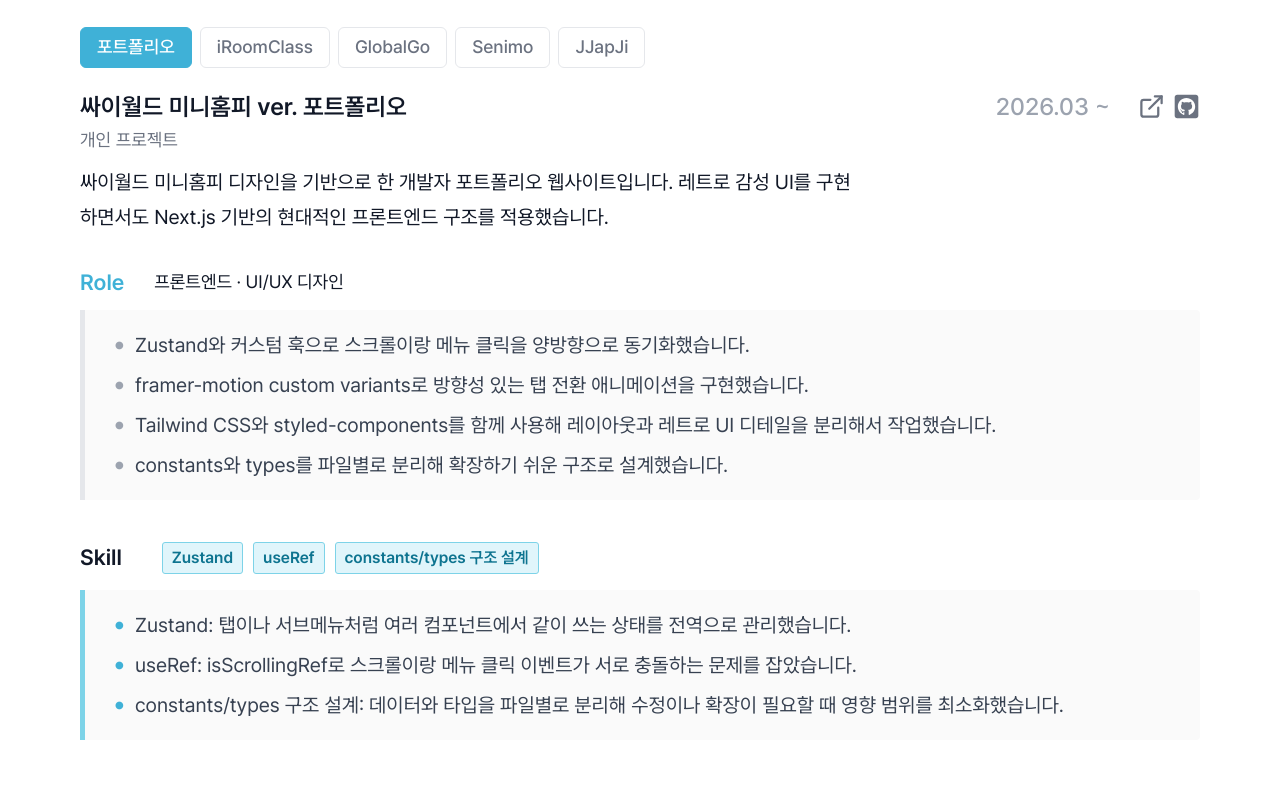
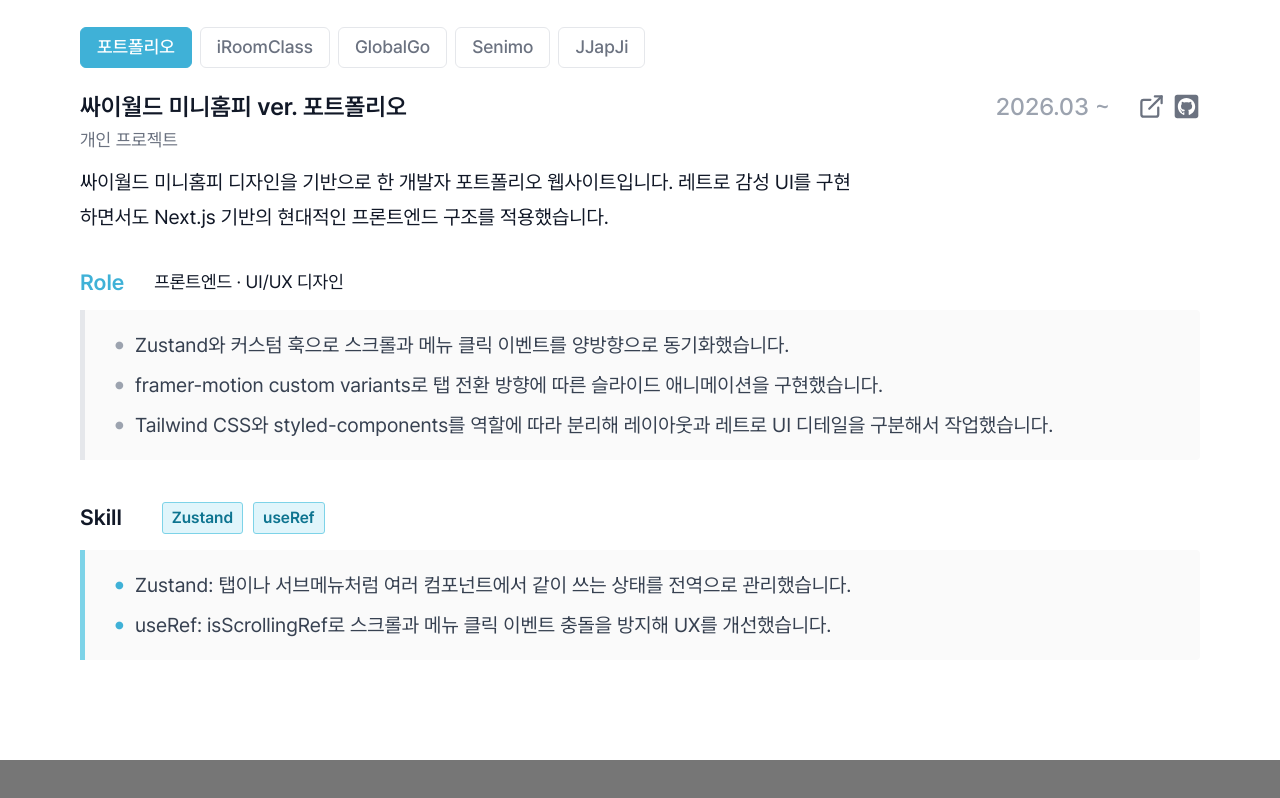
Before and after one commit to hyojung22/portfolio, a Next.js app: page /resume in a window 1280 px wide. Shown: the part 3270-4068 px from the top of the page. After the commit the page ends 4030 px from the top, so only its background shows below. Built offline with nearby package versions, Linux system fonts and the light colour scheme.

Commit message:
refactor: 프로젝트 데이터 및 README 수정

```diff
--- a/constants/projects.ts
+++ b/constants/projects.ts
@@ -53,10 +53,9 @@ export const PROJECTS: Project[] = [
     award: '',
     desc: '싸이월드 미니홈피 디자인을 기반으로 한 개발자 포트폴리오 웹사이트입니다. 레트로 감성 UI를 구현하면서도 Next.js 기반의 현대적인 프론트엔드 구조를 적용했습니다.',
     tasks: [
-      'Zustand와 커스텀 훅으로 스크롤이랑 메뉴 클릭을 양방향으로 동기화했습니다.',
-      'framer-motion custom variants로 방향성 있는 탭 전환 애니메이션을 구현했습니다.',
-      'Tailwind CSS와 styled-components를 함께 사용해 레이아웃과 레트로 UI 디테일을 분리해서 작업했습니다.',
-      'constants와 types를 파일별로 분리해 확장하기 쉬운 구조로 설계했습니다.',
+      'Zustand와 커스텀 훅으로 스크롤과 메뉴 클릭 이벤트를 양방향으로 동기화했습니다.',
+      'framer-motion custom variants로 탭 전환 방향에 따른 슬라이드 애니메이션을 구현했습니다.',
+      'Tailwind CSS와 styled-components를 역할에 따라 분리해 레이아웃과 레트로 UI 디테일을 구분해서 작업했습니다.',
     ],
     skills: [
       'Next.js',
@@ -112,12 +111,7 @@ export const PROJECTS: Project[] = [
       {
         name: 'useRef',
         description:
-          'isScrollingRef로 스크롤이랑 메뉴 클릭 이벤트가 서로 충돌하는 문제를 잡았습니다.',
-      },
-      {
-        name: 'constants/types 구조 설계',
-        description:
-          '데이터와 타입을 파일별로 분리해 수정이나 확장이 필요할 때 영향 범위를 최소화했습니다.',
+          'isScrollingRef로 스크롤과 메뉴 클릭 이벤트 충돌을 방지해 UX를 개선했습니다.',
       },
     ],
   },
@@ -342,7 +336,7 @@ export const PROJECTS: Project[] = [
       {
         name: 'Navigation Component',
         description:
-          'NavGraph로 Fragment 전환을 관리해 화면 흐름을 일관되게 유지했습니다.',
+          'FragmentManager의 beginTransaction으로 Fragment를 직접 교체해 화면 전환을 구현했습니다.',
       },
     ],
   },
```
Also changed, not shown: 1 other file (tests, documents, lock files or other folders).
